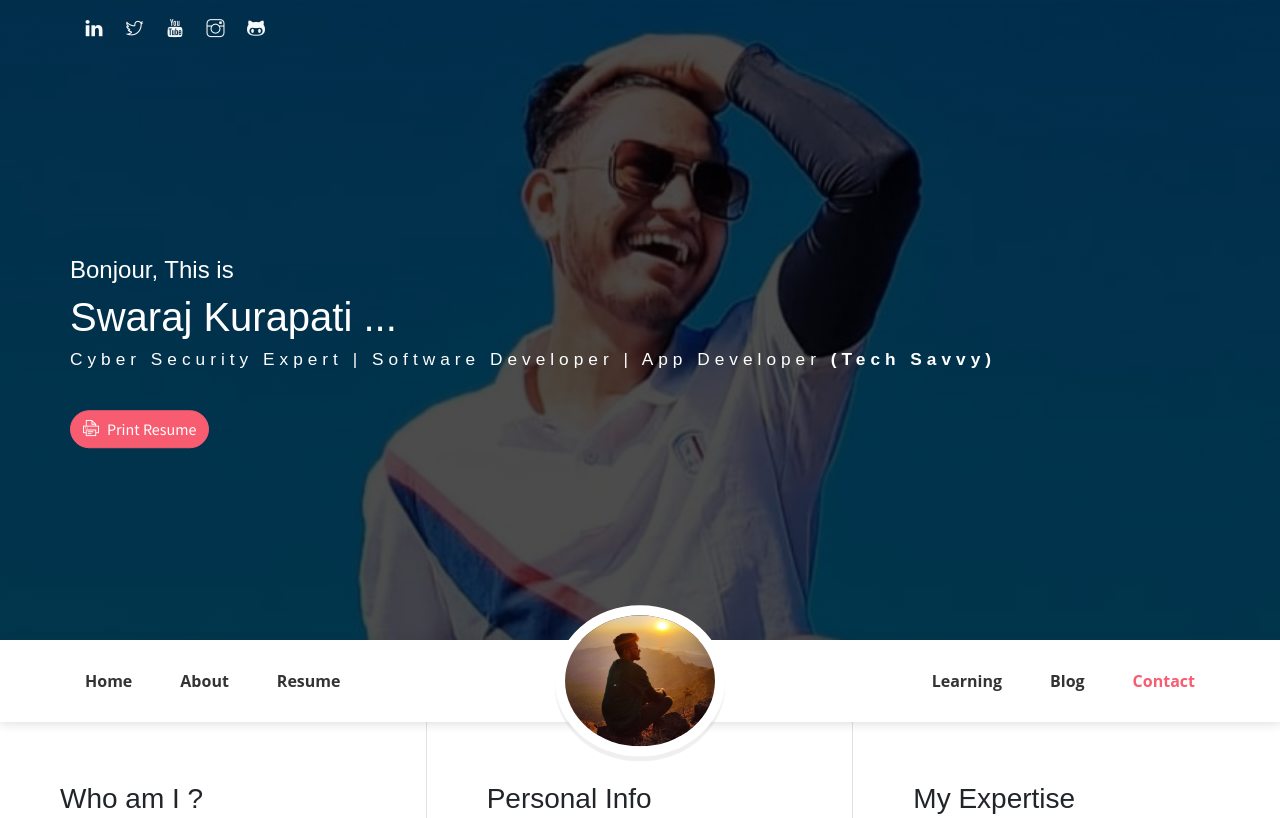
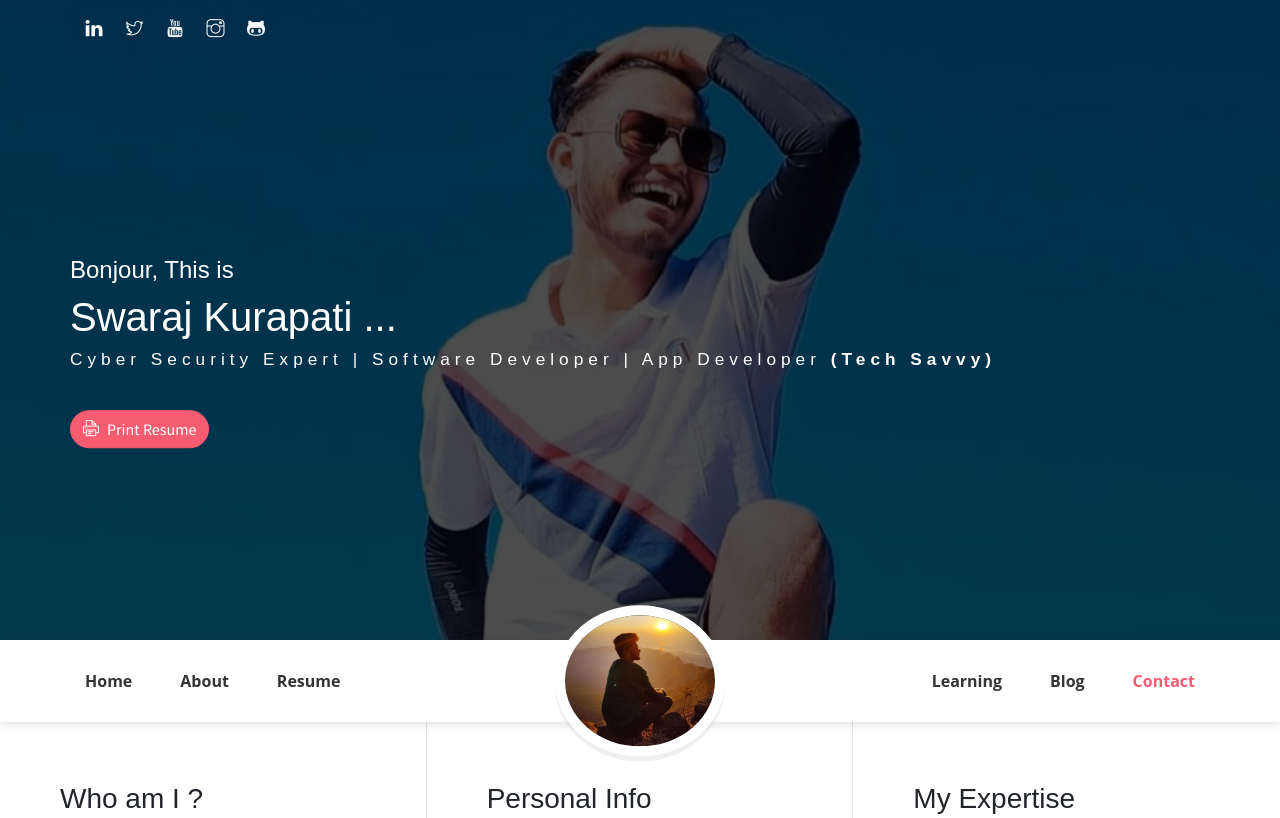
Before and after one commit to TheSwarajKurapati/SwarajPortfolio, a website: page index.html in a window 1280 px wide. Shown: the top 818 px of the page. Drawn offline with nearby package versions, Linux system fonts and the light colour scheme; some packages are replaced by stand-ins of ours; files that its build step writes are made by us from their sources; files whose address does not match are found by name.

Commit message:
updated css file

```diff
--- a/assets/scss/layout/_header.scss
+++ b/assets/scss/layout/_header.scss
@@ -4,7 +4,7 @@
     min-height: 400px;
     // background-image:url(../../imgs/swaraj_profile.jpeg);
     // background-image: linear-gradient(to top, rgba(0, 0, 0, .7), rgba(0, 0, 0, .7)), url(../imgs/header.jpg);
-    background-image: linear-gradient(to top, rgba(0, 0, 0, .7), rgba(0, 0, 0, .7)), url("../imgs/d1.jpeg");
+    background-image: linear-gradient(to top, rgba(0, 0, 0, .7), rgba(0, 0, 0, .7)), url("../imgs/d2.jpeg");
     background-size: cover;
     background-position: center;
     background-repeat: no-repeat;
```
